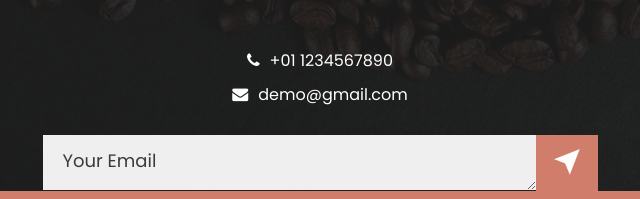
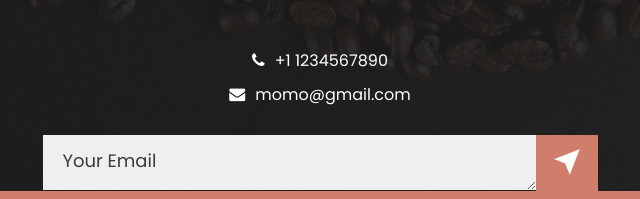
Before and after one commit to Esaha5/cofffee-Web, a plain HTML site: page index.html in a window 1280 px wide. Shown: the part 5214-5413 px from the top of the page, 320-960 px from the left. Drawn offline with nearby package versions, Linux system fonts and the light colour scheme; files whose address does not match are found by name.

Commit message:
dev branch

```diff
--- a/index.html
+++ b/index.html
@@ -390,12 +390,12 @@
                      <ul>
                         <li>
                            <a href="#">
-                           <i class="fa fa-phone" aria-hidden="true"></i><span class="padding_left_10">+01 1234567890</span>
+                           <i class="fa fa-phone" aria-hidden="true"></i><span class="padding_left_10">+1 1234567890</span>
                            </a>
                         </li>
                         <li>
                            <a href="#">
-                           <i class="fa fa-envelope" aria-hidden="true"></i><span class="padding_left_10">demo@gmail.com</span>
+                           <i class="fa fa-envelope" aria-hidden="true"></i><span class="padding_left_10">momo@gmail.com</span>
                            </a>
                         </li>
                      </ul>
```
Also changed, not shown: 1 other file.
